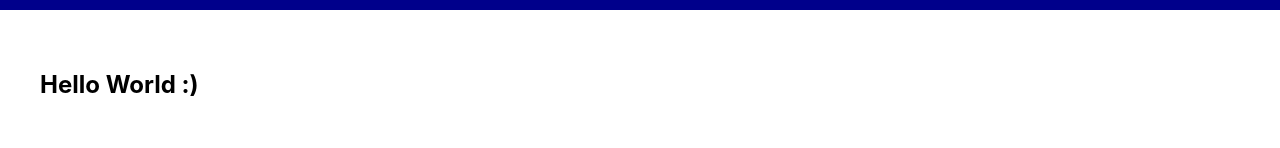
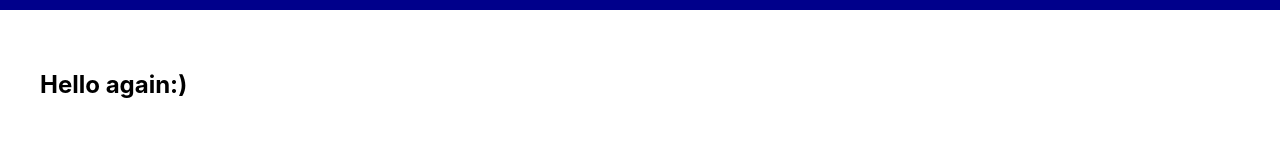
Before and after one commit to Augs0/github-refresher, a React (Create React App) app: page / in a window 1280 px wide. Shown: the part 152-300 px from the top of the page. Built offline with nearby package versions, Linux system fonts and the light colour scheme.

Commit message:
second commit

```diff
--- a/src/App.js
+++ b/src/App.js
@@ -8,7 +8,7 @@ function App() {
         <h1>GitHub practice</h1>
       </header>
       <main>
-        <h2>Hello World :)</h2>
+        <h2>Hello again:)</h2>
       </main>
     </div>
   );
```
